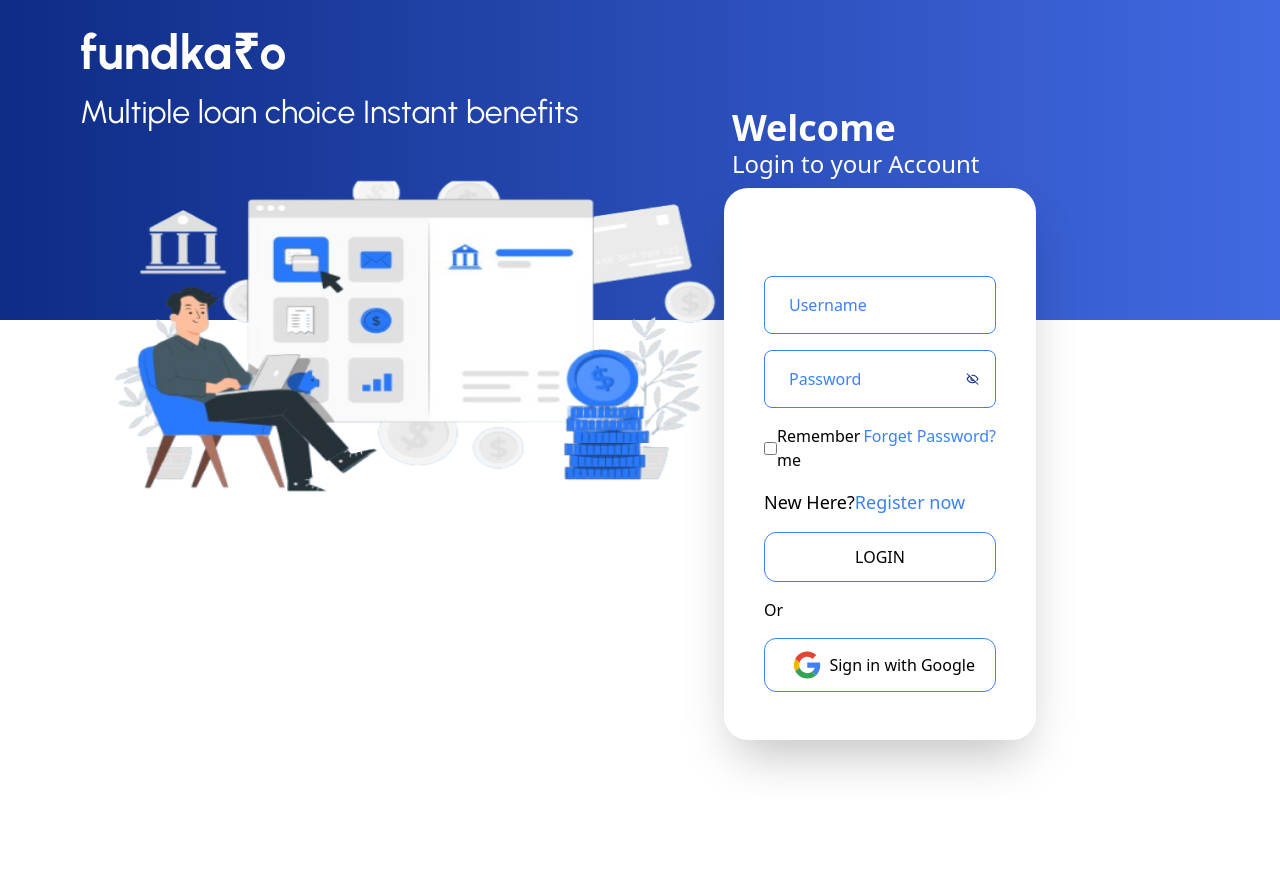
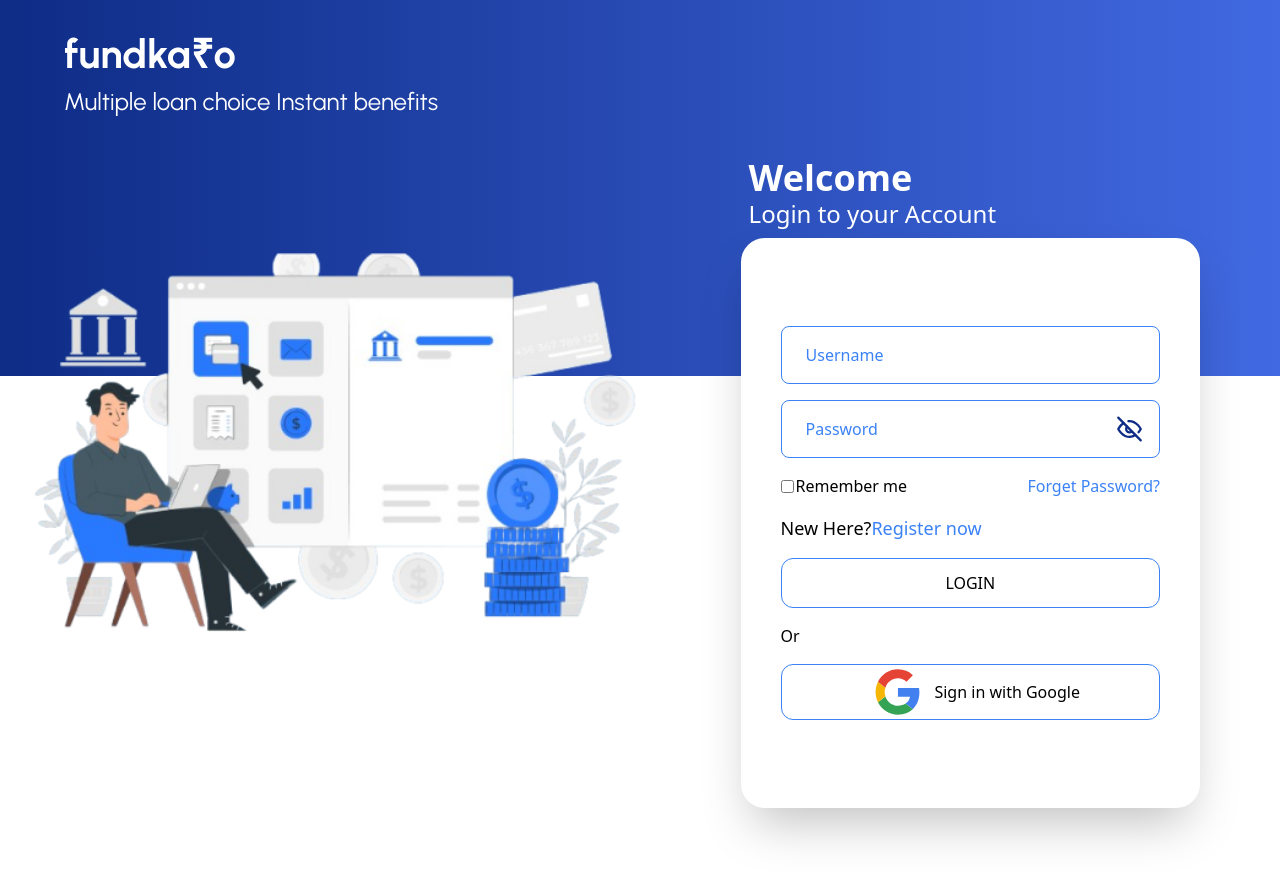
Before and after one commit to Vats-shivam/FundkaroAdmin, a React app: page /user/login in a window 1280 px wide. Before the commit the page ends 800 px from the top, so only its background shows below. Built offline with nearby package versions, Linux system fonts and the light colour scheme; the HTML template or start-up script is replaced by a standard one.

Commit message:
added::auth

```diff
--- a/src/App.jsx
+++ b/src/App.jsx
@@ -1,32 +1,74 @@
-import { useState } from 'react'
-import './App.css'
-import AuthPage from './pages/AuthPage'
-import Login from './components/Login';
-import Register from './components/Register';
-import NoPage from './pages/NoPage';
-import { BrowserRouter,Routes,Route } from 'react-router-dom';
-import Forget from './components/Forget';
-import Dashboard from './pages/Dashboard';
-import DashboardHome from './components/DashboardHome';
+import { useState } from "react";
+import "./App.css";
+import AuthPage from "./pages/AuthPage";
+import Login from "./components/Login";
+import Register from "./components/Register";
+import NoPage from "./pages/NoPage";
+import { BrowserRouter, Routes, Route } from "react-router-dom";
+import Forget from "./components/Forget";
+import Dashboard from "./pages/Dashboard";
+import DashboardHome from "./components/DashboardHome";
 
 function App() {
   return (
     <>
-    <BrowserRouter>
-      <Routes>
-          <Route path={"/user/login"} element={<AuthPage><Login loginStyles={"relative bottom-[14rem] right-[15rem]"}/></AuthPage>} />
-          <Route path={"/user/register"} element={<AuthPage><Register loginStyles={"relative bottom-[14rem] right-[15rem]"}/></AuthPage>} />
-          <Route path={"/user/forget"} element={<AuthPage><Forget loginStyles={"relative bottom-[14rem] right-[15rem]"}/></AuthPage>} />
-          <Route path={"/user/dashboard"} element={<Dashboard><DashboardHome/></Dashboard>} />
-          <Route path={"/user/dashboard/loanmaster"} element={<Dashboard></Dashboard>} />
-          <Route path={"/user/dashboard/tools"} element={<Dashboard></Dashboard>} />
-          <Route path={"/user/dashboard/resources"} element={<Dashboard></Dashboard>} />
-          <Route path={"/user/dashboard/refferal"} element={<Dashboard></Dashboard>} />
+      <BrowserRouter>
+        <Routes>
+          <Route
+            path={"/user/login"}
+            element={
+              <AuthPage>
+                <Login loginStyles={""} />
+              </AuthPage>
+            }
+          />
+          <Route
+            path={"/user/register"}
+            element={
+              <AuthPage>
+                <Register
+                  loginStyles={"relative bottom-[14rem] right-[15rem]"}
+                />
+              </AuthPage>
+            }
+          />
+          <Route
+            path={"/user/forget"}
+            element={
+              <AuthPage>
+                <Forget loginStyles={"relative bottom-[14rem] right-[15rem]"} />
+              </AuthPage>
+            }
+          />
+          <Route
+            path={"/user/dashboard"}
+            element={
+              <Dashboard>
+                <DashboardHome />
+              </Dashboard>
+            }
+          />
+          <Route
+            path={"/user/dashboard/loanmaster"}
+            element={<Dashboard></Dashboard>}
+          />
+          <Route
+            path={"/user/dashboard/tools"}
+            element={<Dashboard></Dashboard>}
+          />
+          <Route
+            path={"/user/dashboard/resources"}
+            element={<Dashboard></Dashboard>}
+          />
+          <Route
+            path={"/user/dashboard/refferal"}
+            element={<Dashboard></Dashboard>}
+          />
           <Route path="*" element={<NoPage />} />
-      </Routes>
-    </BrowserRouter>
+        </Routes>
+      </BrowserRouter>
     </>
-  )
+  );
 }
 
-export default App
+export default App;
--- a/src/components/Login.jsx
+++ b/src/components/Login.jsx
@@ -1,16 +1,15 @@
-import React, { useState } from 'react'
-import { Link } from 'react-router-dom';
+import React, { useState } from "react";
+import { Link } from "react-router-dom";
 import view from "../assets/view.svg";
 import hidden from "../assets/hidden.svg";
 import google from "../assets/google.svg";
 
 function Login(props) {
   const [hidePassword, setHidePassword] = useState(true);
-  const [user, setUser] = useState({ username: "", password: "" })
+  const [user, setUser] = useState({ username: "", password: "" });
   const handleSubmit = async (event) => {
     // event.preventDefault();
     // // navigate('/dashboard');
-
     // try {
     //   const response = await fetch('http://localhost:5000/login', {
     //     method: 'POST',
@@ -19,13 +18,10 @@
     //     },
     //     body: JSON.stringify(user)
     //   });
-
     //   if (!response.ok) {
     //     throw new Error('Login failed');
     //   }
-
     //   const userData = await response.json();
-
     //   // props.setUserData(userData.user);
     //   // navigate("/dashboard")
     // } catch (error) {
@@ -34,40 +30,81 @@
     // }
   };
   return (
-    <div className={`p-1 flex flex-col w-[25%] h-full min-h-[35rem] ${props.loginStyles}`}>
-      <div className='p-2 bg-transparent'>
-        <h1 className='text-white font-extrabold text-4xl'>Welcome</h1>
-        <p className='text-white font-normal text-2xl'>Login to your Account</p>
+    <div className={`flex flex-col w-full h-full ${props.loginStyles}`}>
+      <div className="p-2 bg-transparent">
+        <h1 className="text-white font-extrabold text-4xl">Welcome</h1>
+        <p className="text-white font-normal text-2xl">Login to your Account</p>
       </div>
-      <form onSubmit={handleSubmit} className='bg-white border-solid border-black shadow-2xl py-20 px-8 flex flex-col justify-around h-full rounded-3xl'>
-        <div className='flex border border-blue-500 rounded-lg focus:border-primaryStart px-3 m-2'>
-          <input type="text" placeholder="Username" value={user.username} onChange={(e) => { setUser((prev) => { return { ...prev, username: e.target.value } }) }} className='py-4 px-3 w-full  placeholder-blue-500 focus:outline-none' />
+      <form
+        onSubmit={handleSubmit}
+        className="bg-white border-solid border-black shadow-2xl py-20 px-8 flex flex-col justify-around h-full rounded-3xl"
+      >
+        <div className="flex border border-blue-500 rounded-lg focus:border-primaryStart px-3 m-2">
+          <input
+            type="text"
+            placeholder="Username"
+            value={user.username}
+            onChange={(e) => {
+              setUser((prev) => {
+                return { ...prev, username: e.target.value };
+              });
+            }}
+            className="py-4 px-3 w-full  placeholder-blue-500 focus:outline-none"
+          />
         </div>
-        <div className='flex border border-blue-500 rounded-lg focus:border-primaryStart px-3 m-2'>
-          <input type={hidePassword ? "password" : "text"} placeholder="Password" value={user.password} onChange={(e) => { setUser((prev) => { return { ...prev, password: e.target.value } }) }} className='w-[90%] py-4 px-3 placeholder-blue-500 focus:outline-none' />
-          <img src={`${hidePassword ? hidden : view}`} className='p-1' width={"10%"} alt="showPasswordIcon" onClick={() => { setHidePassword((prev) => { return !prev }) }} />
+        <div className="flex border border-blue-500 rounded-lg focus:border-primaryStart px-3 m-2">
+          <input
+            type={hidePassword ? "password" : "text"}
+            placeholder="Password"
+            value={user.password}
+            onChange={(e) => {
+              setUser((prev) => {
+                return { ...prev, password: e.target.value };
+              });
+            }}
+            className="w-[90%] py-4 px-3 placeholder-blue-500 focus:outline-none"
+          />
+          <img
+            src={`${hidePassword ? hidden : view}`}
+            className="p-1"
+            width={"10%"}
+            alt="showPasswordIcon"
+            onClick={() => {
+              setHidePassword((prev) => {
+                return !prev;
+              });
+            }}
+          />
         </div>
-        <div className='flex justify-between m-2'>
-          <div className='w-1/3 flex justify-between items-center'>
+        <div className="flex justify-between m-2">
+          <div className="w-1/3 flex justify-between items-center">
             <input type="checkbox" id="rememberMe" />
             <label htmlFor="rememberMe">Remember me</label>
           </div>
-          <Link to='../user/forget' className='text-blue-500'>Forget Password?</Link>
-
+          <Link to="../user/forget" className="text-blue-500">
+            Forget Password?
+          </Link>
         </div>
-        <div className='flex text-lg m-2'>
+        <div className="flex text-lg m-2">
           <p>New Here?</p>
-          <Link to='../user/register' className='text-blue-500'>Register now</Link>
+          <Link to="../user/register" className="text-blue-500">
+            Register now
+          </Link>
         </div>
-        <button type='submit' className=' m-2 border border-blue-500 rounded-xl p-3 hover:bg-lightPrimary focus:outline-none focus:ring-2 focus:ring-blue-500 focus:ring-opacity-50 active:bg-darkPrimary'>LOGIN</button>
-        <span className='m-2 '>Or</span>
-        <div className='border m-2 border-blue-500 h-14 rounded-xl p-1 hover:bg-lightPrimary focus:outline-none focus:ring-2 focus:ring-blue-500 focus:ring-opacity-50 active:bg-darkPrimary text-center flex items-center justify-center'>
+        <button
+          type="submit"
+          className=" m-2 border border-blue-500 rounded-xl p-3 hover:bg-lightPrimary focus:outline-none focus:ring-2 focus:ring-blue-500 focus:ring-opacity-50 active:bg-darkPrimary"
+        >
+          LOGIN
+        </button>
+        <span className="m-2 ">Or</span>
+        <div className="border m-2 border-blue-500 h-14 rounded-xl p-1 hover:bg-lightPrimary focus:outline-none focus:ring-2 focus:ring-blue-500 focus:ring-opacity-50 active:bg-darkPrimary text-center flex items-center justify-center">
           <img src={google} alt="google-sign-in" width={"20%"} />
           Sign in with Google
         </div>
       </form>
     </div>
-  )
+  );
 }
 
-export default Login
+export default Login;
--- a/src/pages/AuthPage.jsx
+++ b/src/pages/AuthPage.jsx
@@ -1,25 +1,29 @@
-import React from 'react'
-import heroImg from "../assets/heroImg.png"
-import Login from '../components/Login'
+import React from "react";
+import heroImg from "../assets/heroImg.png";
+import Login from "../components/Login";
 // import { Outlet } from 'react-router-dom'
 
-function AuthPage({children}) {
+function AuthPage({ children }) {
   return (
-    <div className='w-screen h-screen min-h-[50rem]'>
-    <div className='w-full flex flex-col h-2/5 bg-gradient-to-r from-darkPrimary to-lightPrimary'>
-      <div className="w-1/2 title text-white text-[3rem] font-primaryFont font-bold relative left-[5rem] top-[1rem]">fundka₹o</div>
-      <div className="w-1/2 title text-white text-[2rem] font-primaryFont font-normal relative left-[5rem] top-[1rem]">Multiple loan choice Instant benefits</div>
-
+    <div className="w-full h-full relative">
+      <div className="w-full flex flex-col bg-gradient-to-r from-darkPrimary to-lightPrimary pb-[16rem] relative px-16 pt-6">
+        <div className="w-full title text-white text-[2.5rem] font-primaryFont font-bold relative">
+          fundka₹o
+        </div>
+        <div className="w-full title text-white text-[1.5rem] font-primaryFont font-normal ">
+          Multiple loan choice Instant benefits
+        </div>
+      </div>
+      <div className="grid grid-cols-1 xl:grid-cols-7 xl:gap-[1rem] w-full px-32 xl:px-0 absolute inset-0 top-[40%]">
+        <div className="hidden xl:block col-span-4 2xl:pl-20">
+          <img src={heroImg} alt="heroImg" className="w-[42rem]" />
+        </div>
+        <div className="flex flex-row justify-center items-center w-full col-span-1 xl:col-span-3 px-40 xl:pr-20 xl:px-0 2xl:px-20 pb-16">
+          {children}
+        </div>
+      </div>
     </div>
-    <div className='h-3/5 w-full flex justify-between'>
-        <img src={heroImg} alt="heroImg" className='relative bottom-[14rem] left-[5rem] w-[42rem]' />
-        {/* <Outlet />
-        {} */}
-        {children}
-
-    </div>
-  </div>
-  )
+  );
 }
 
-export default AuthPage
+export default AuthPage;
```
